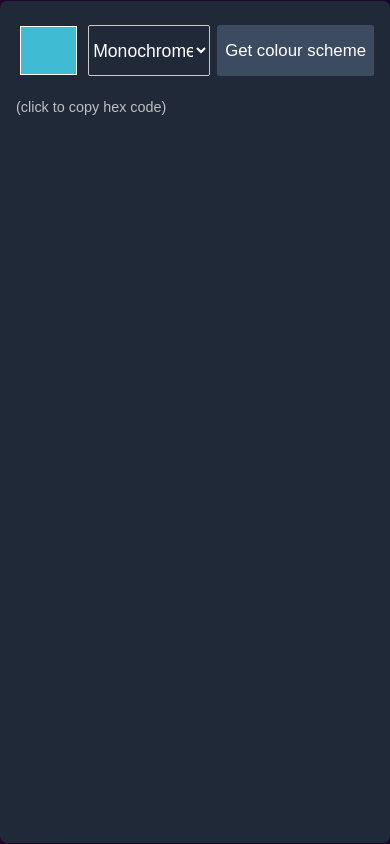
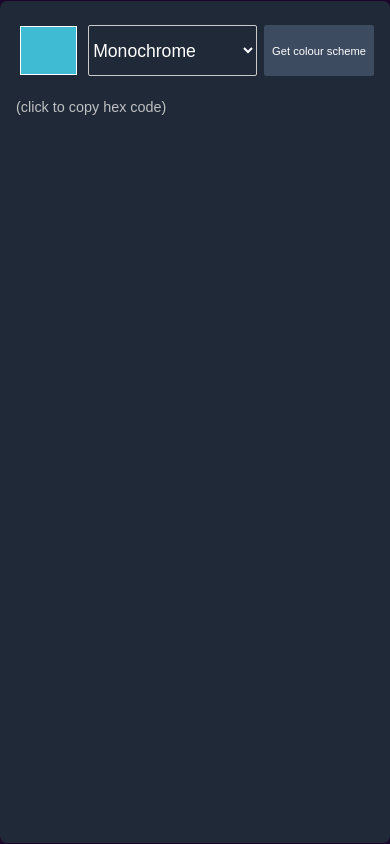
Before and after one commit to AweSamarth/colschemgen, a plain HTML site: page index.html in a window 390 px wide. Drawn offline with Linux system fonts and the light colour scheme; no server answers.

Commit message:
kya he ho gya hai

```diff
--- a/styles.css
+++ b/styles.css
@@ -157,7 +157,7 @@ input[type="button"]:hover{
 
     input[type="button"]{
       min-height:100%;
-      font-size: 1.05em;
+      font-size: 0.7em;
     }
 
     select{
```
